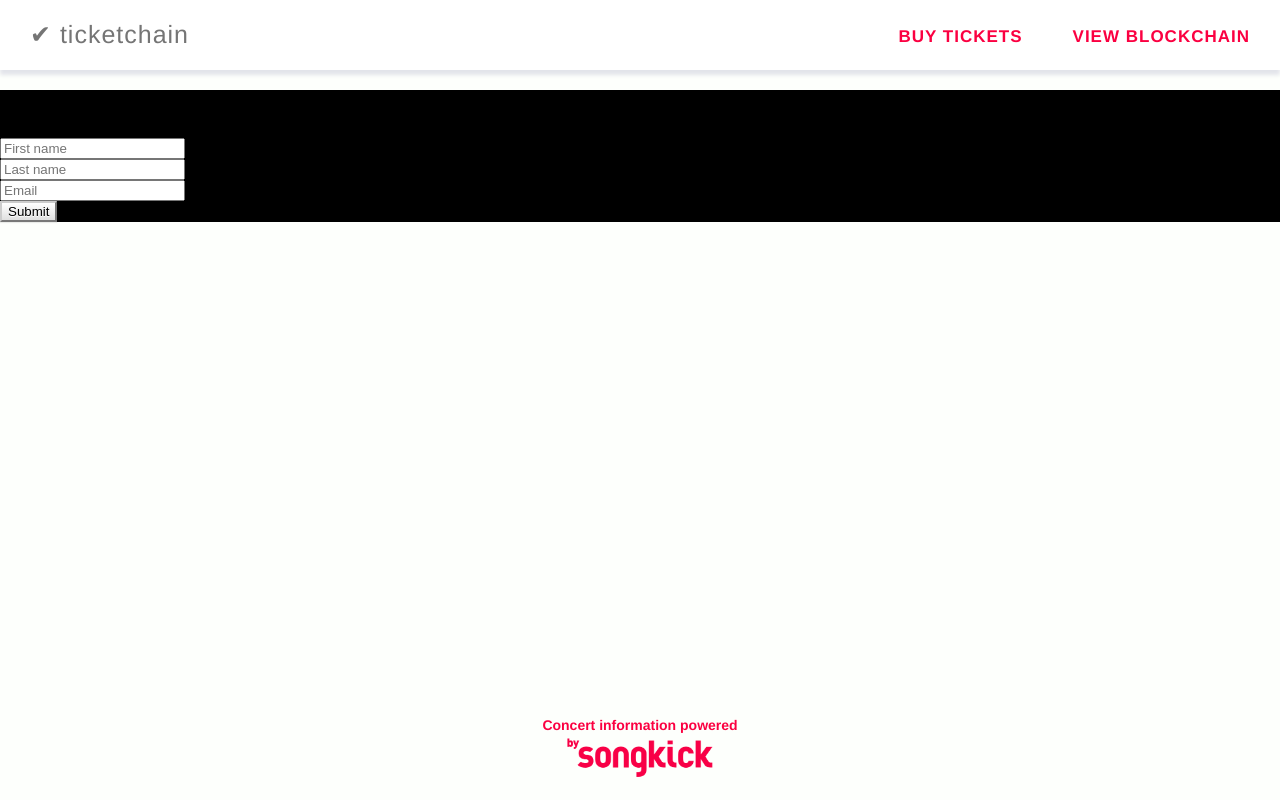
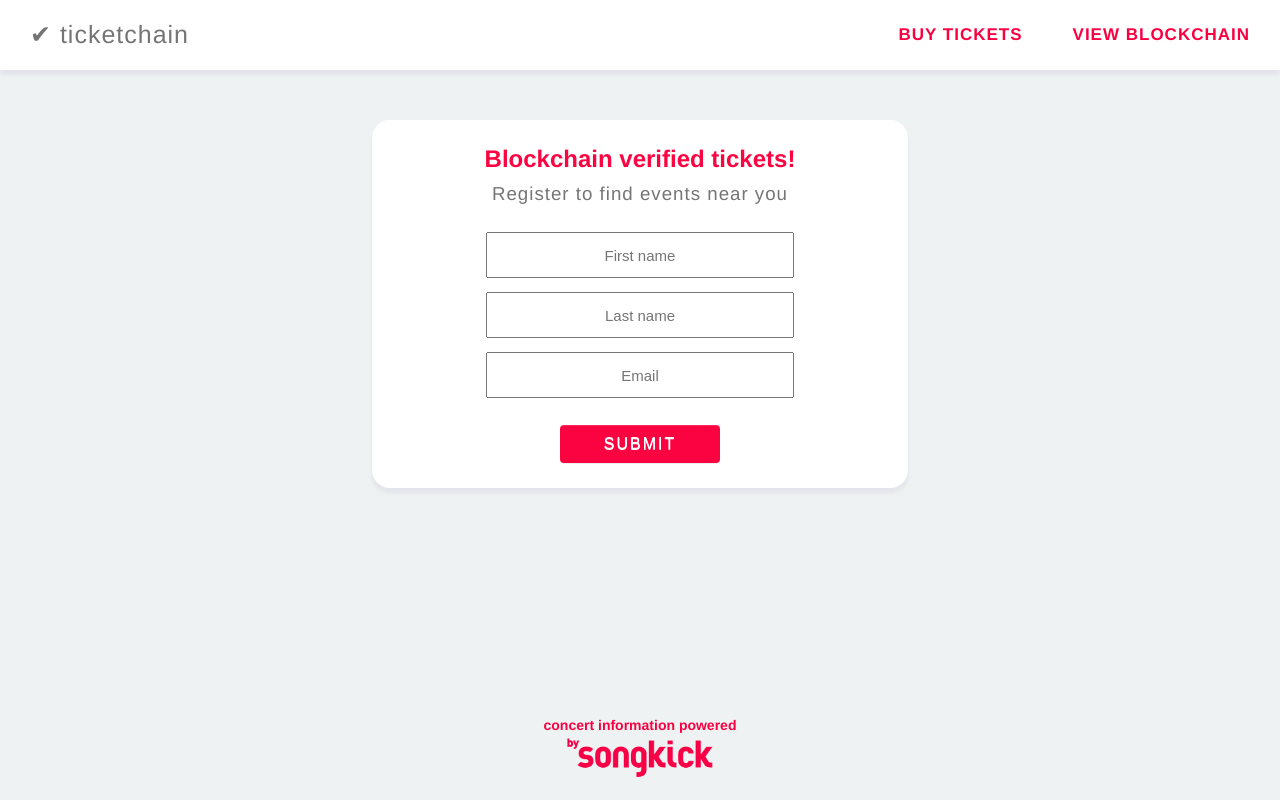
Before and after one commit to jeff1108/Blockchain-ticketing-app, a React (Create React App) app: page / in a window 1280 px wide. Built offline with nearby package versions, Linux system fonts and the light colour scheme.

Commit message:
Intro and Confirmation pages styled

```diff
--- a/src/components/App.js
+++ b/src/components/App.js
@@ -26,9 +26,9 @@ export class App extends Component {
         <div className='App-footer'>
           <a href='https://www.songkick.com/'>
             <div className='footer-container'>
-              <div className='credits'>Concert information powered</div>
+              <div className='credits'>concert information powered</div>
               <div className='songkick_logo'>
-                <img width={150} alt='Powered by Songkick' src={require('../images/by-songkick-pink.png')} />
+                <img width={150} alt='powered by Songkick' src={require('../images/by-songkick-pink.png')} />
               </div>
             </div>
           </a>
--- a/src/components/Confirmation.js
+++ b/src/components/Confirmation.js
@@ -5,11 +5,10 @@ class Confirmation extends Component {
 
   render() {
     return (
-      <div className='success'>
-        <p>Thank you for your purchase, your ticket will be sent to your email</p>
-        <p>Your transaction is now recorded on the
-          <a href='http://localhost:9292'> Block Chain </a>
-        </p>
+      <div className='user-form'>
+        <h2 id='intro-text'>Your ticket is on the chain!</h2>
+        <h3>Thank you for your purchase</h3>
+        <p>A record of your transaction has been permanently<br />stored on the blockchain and <a href='https://blockheads-backend.herokuapp.com/'>can be viewed here</a></p>
       </div>
     );
   }
--- a/src/components/Details.js
+++ b/src/components/Details.js
@@ -27,9 +27,10 @@ class Details extends Component {
 
   render() {
     return (
-      <div>
-        <h2>Please Enter Your Details</h2>
-        <Form>
+      <div className='user-form'>
+        <h2 id='intro-text'>Blockchain verified tickets!</h2>
+        <h3>Register to find events near you</h3>
+        <Form className='input-form'>
           <FormControl
             id='firstName'
             name='firstName'
@@ -51,7 +52,7 @@ class Details extends Component {
             value={this.state.email}
             onChange={ (e) => { this.handleChange(e); } }/>
           <br />
-          <Button onClick={ (e) => this.handleSubmit(e) }>Submit</Button>
+          <Button className='btn btn-primary' onClick={ (e) => this.handleSubmit(e) }>SUBMIT</Button>
         </Form>
       </div>
     );
--- a/src/style/app.css
+++ b/src/style/app.css
@@ -1,5 +1,5 @@
 html, body {
-  background-color: #fdfffc;
+  background-color: #EFF2F2;
   font-family: 'Helvetica Neue', 'Arial', sans-serif;
   height: 100%;
   margin: 0 !important;
@@ -17,7 +17,35 @@ html, body {
 }
 
 .content {
-  background-color: black;
+  margin-left: auto;
+  margin-right: auto;
+  margin-top: 50px;
+  width: 95%;
+}
+
+.user-form {
+  background-color: white;
+  border-radius: 18px;
+  box-shadow: 0 5px 4px #E2E4EA;
+  margin-left: auto;
+  margin-right: auto;
+  text-align: center;
+  padding: 25px;
+  width: 40%;
+}
+
+.user-form p {
+  color: #757575;
+  line-height: 1.5em;
+}
+
+.user-form a {
+  color: #FB0041;
+  text-decoration: none;
+}
+
+.user-form h2 {
+  margin: 0;
 }
 
 h1 {
@@ -31,13 +59,14 @@ h1 {
 
 .App-header {
   background-color: white;
+  /*border-top: 5px solid #757575;*/
   box-shadow: 0 5px 4px #E2E4EA;
   height: 70px;
 }
 
 .header-links {
   float: right;
-  padding: 27px 30px 10px 20px;
+  padding: 25px 30px 10px 20px;
 }
 
 .header-links a {
@@ -52,8 +81,12 @@ h1 {
   margin: 0 0 0 50px;
 }
 
+#intro-text {
+  color: #FB0441;
+}
+
 .App-footer {
-  background-color: #fdfffc;
+  background-color: #EFF2F2;
   bottom: 2%;
   position: fixed;
   width: 100%;
@@ -78,6 +111,38 @@ h1 {
   margin: 0 0 3px 0;
 }
 
-.songkick_logo {
+.btn-primary {
+  background-color: #FB0241;
+  background-image: none;
+  border-radius: 4px;
+  border: none;
+  color: white;
+  padding: 10px 20px;
+  text-align: center;
+  letter-spacing: 2px;
+  margin: 20px 0 0 0;
+  font-size: 16px;
+  display: inline-block;
+  cursor: pointer;
+  width: 160px;
+}
 
+.btn-primary:hover {
+  background-color: #E7033D;
 }
+
+h3 {
+  color: #757575;
+  font-family: 'Helvetica Neue', 'Arial', sans-serif;
+  font-weight: normal;
+  letter-spacing: 1px;
+  margin: 10px auto 20px auto;
+}
+
+#firstName, #lastName, #email {
+  font-size: 15px;
+  margin: 7px;
+  height: 40px;
+  text-align: center;
+  width: 300px;
+}
```
